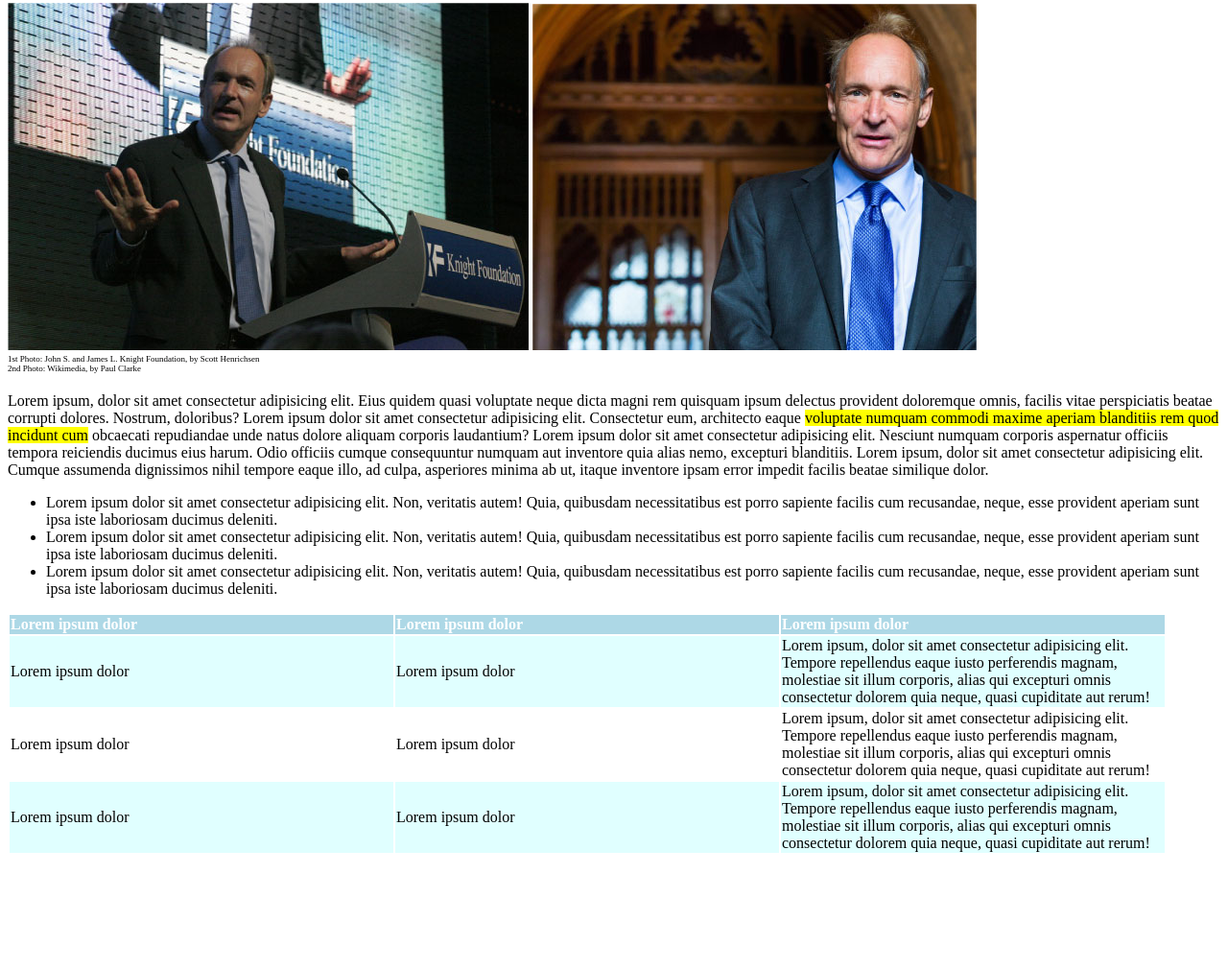
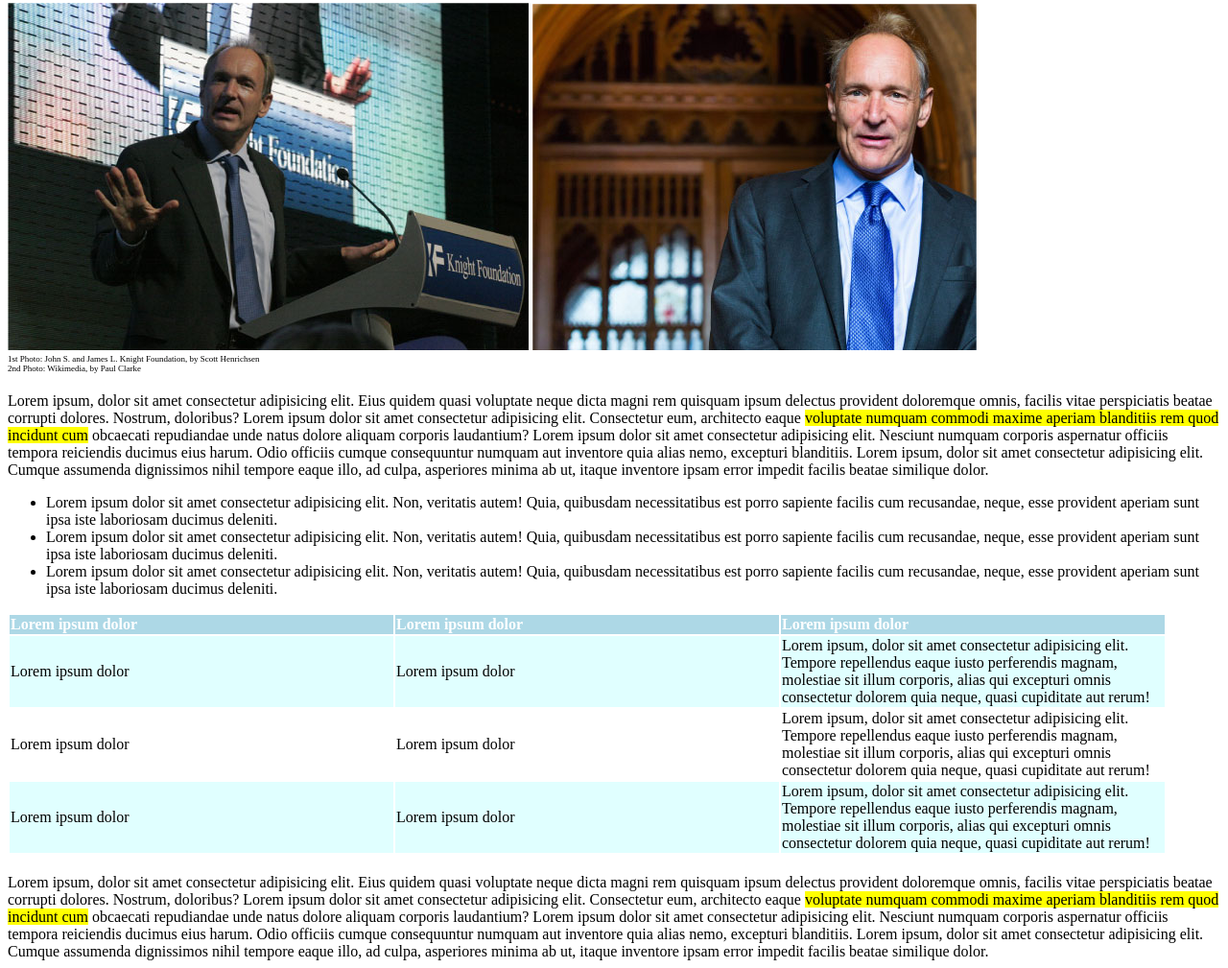
Before and after one commit to moonymel/html-css-booleaner, a plain HTML site: page index.html in a window 1280 px wide. Shown: the part 209-1218 px from the top of the page at 96% size. Before the commit the page ends 1108 px from the top, so only its background shows below. Drawn offline with Linux system fonts and the light colour scheme.

Commit message:
completed main in index.html

```diff
--- a/css/style.css
+++ b/css/style.css
@@ -44,6 +44,10 @@ h1 {
     background-color:yellow;
 }
 
+table {
+    margin-bottom:20px;
+}
+
 thead {
     background-color:lightblue;
     color:white;
--- a/index.html
+++ b/index.html
@@ -19,6 +19,7 @@
 
     <!-- MAIN: articolo -->
     <main>
+
         <section>
             <!-- titolo articolo  -->
             <h1>Internet deve essere al servizio del "bene pubblico": il manifesto di Tim Berners-Lee</h1>
@@ -76,6 +77,11 @@
                 </tbody>
             </table>
         </section>
+        <section>
+            <div class="articolo">
+                Lorem ipsum, dolor sit amet consectetur adipisicing elit. Eius quidem quasi voluptate neque dicta magni rem quisquam ipsum delectus provident doloremque omnis, facilis vitae perspiciatis beatae corrupti dolores. Nostrum, doloribus? Lorem ipsum dolor sit amet consectetur adipisicing elit. Consectetur eum, architecto eaque <span id="yellow">voluptate numquam commodi maxime aperiam blanditiis rem quod incidunt cum</span> obcaecati repudiandae unde natus dolore aliquam corporis laudantium? Lorem ipsum dolor sit amet consectetur adipisicing elit. Nesciunt numquam corporis aspernatur officiis tempora reiciendis ducimus eius harum. Odio officiis cumque consequuntur numquam aut inventore quia alias nemo, excepturi blanditiis. Lorem ipsum, dolor sit amet consectetur adipisicing elit. Cumque assumenda dignissimos nihil tempore eaque illo, ad culpa, asperiores minima ab ut, itaque inventore ipsam error impedit facilis beatae similique dolor.
+            </div>
+        </section>
 
     </main>
 
```
